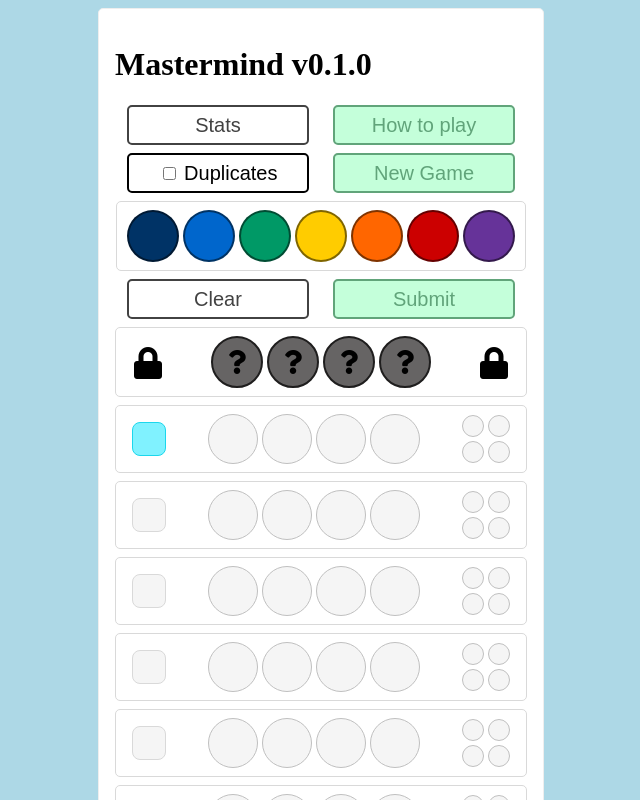
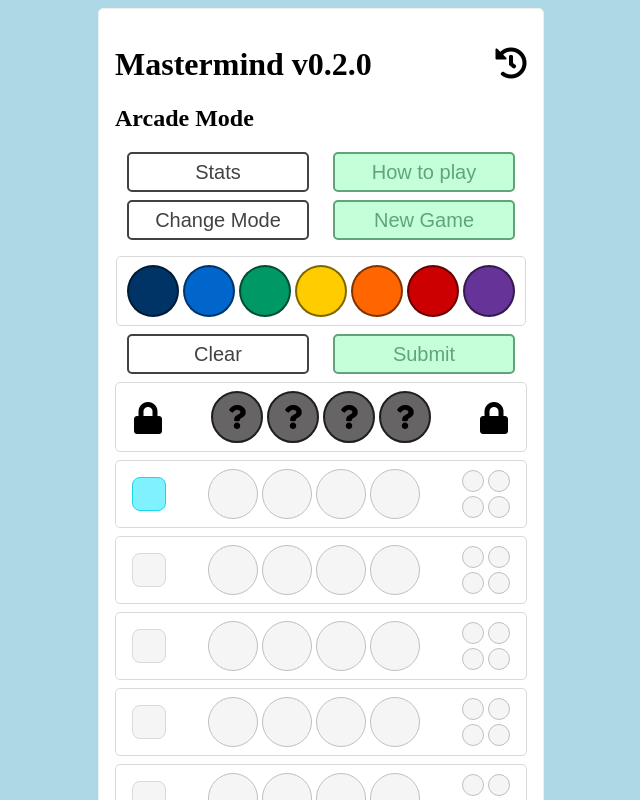
Before and after one commit to rick1e/mastermind-ng, an Angular app: page / in a window 1280 px wide. Shown: the top 800 px of the page, without its empty margins (319-959 px from the left). Built offline with nearby package versions, Linux system fonts and the light colour scheme.

Commit message:
Update to v0.2.0
Added change log
Added game mode button and modal
Removed duplicate checkbox

```diff
--- a/src/app/app.component.css
+++ b/src/app/app.component.css
@@ -18,6 +18,9 @@
     line-height: 24px;
     border-style: solid;
     border-radius: 5px;
+}
+.mode-button {
+  width: 242px;
 }
 
 .primary {
@@ -77,3 +80,24 @@ pre {
 .m-bot {
     margin-bottom: 8px;
 }
+
+.info {
+  display: inline-block;
+  float: right;
+  width: 32px;
+  height: 32px;
+  align-content: center;
+  text-align: center;
+}
+
+.info::before{
+  display: inline-block;
+  font-style: normal;
+  font-variant: normal;
+  text-rendering: auto;
+  -webkit-font-smoothing: antialiased;
+  font-family: "Font Awesome 5 Free";
+  font-weight: 900;
+  content: "\f1da";
+  font-size: 32px;
+}
--- a/src/app/app.component.html
+++ b/src/app/app.component.html
@@ -1,15 +1,13 @@
 <div class="container">
     <div>
       <div>
-        <h1>Mastermind v0.1.0</h1>
+        <h1>Mastermind v0.2.0 <div class="info" (click)="openModal('info')"></div></h1>
+        <h2>{{modeDisplayDict[currentMode]}} Mode</h2>
       </div>
       <div id="controls">
           <button class="secondary m-bot" (click)="openModal('stats')">Stats</button>
           <button class="primary m-bot" (click)="openModal('howTo')">How to play</button>
-          <label id="duplicates">
-            <input type="checkbox" (change)="isCheckedChange($event)" />
-            Duplicates
-          </label>
+          <button class="secondary m-bot" (click)="openModal('modes')">Change Mode</button>
           <button class="primary" (click)="onNewGameButtonClick()">New Game</button>
           <div id="control-container">
             <app-pip-display [pips]="possibleColours" (pipSelectionEvent)="handlePipSelectedEvent($event)"></app-pip-display>
@@ -47,4 +45,26 @@ NOTES
       <button class="primary" (click)="closeModal('stats')">Close</button>
     </div>
 
+    <div id="modes" [ngClass]="['modal', modalState['modes']]">
+      <h2>Select a game mode </h2>
+      <button class="secondary m-bot mode-button" (click)="selectArcadeMode()">Arcade (no duplicates)</button>
+      <button class="secondary m-bot mode-button" (click)="selectDuplicateMode()">Hard (with duplicates)</button>
+
+      <button class="primary" (click)="closeModal('modes')">Close</button>
+    </div>
+
+    <div id="info" [ngClass]="['modal', modalState['info']]">
+      <h2>Change Log</h2>
+      <pre>
+v0.2.0
+- added change log
+  so that you can see what newe things I added ;)
+- added a mode change button and modal
+- removed the duplicates button
+  that feature is now in the mode change button
+      </pre>
+
+      <button class="primary" (click)="closeModal('info')">Close</button>
+    </div>
+
 </div>
--- a/src/app/app.component.ts
+++ b/src/app/app.component.ts
@@ -8,7 +8,13 @@ import { Component,OnInit } from '@angular/core';
 export class AppComponent implements OnInit {
   title = 'mastermind-ng';
     isGameDone:boolean
-    isChecked:boolean
+    modeStringDuplicate = "duplicate"
+    modeStringArcade = "normal"
+    modeDisplayDict = {
+      "normal": "Arcade",
+      "duplicate": "Hard",
+    }
+    currentMode: string
     rounds: Round[]
     possibleColours: string[]
     numberOfRounds:number
@@ -24,8 +30,8 @@ export class AppComponent implements OnInit {
 
     constructor() {
       this.isGameDone = false
-      this.isChecked = false
       this.rounds = []
+      this.currentMode = this.modeStringArcade
       this.possibleColours = [
         'DarkBlue',
         'BrightBlue',
@@ -39,7 +45,9 @@ export class AppComponent implements OnInit {
       this.numberOfRounds = 10
       this.modalState = {
         howTo : "hide",
-        stats : "hide"
+        stats : "hide",
+        modes : "hide",
+        info : "hide"
       }
 
 
@@ -52,12 +60,20 @@ export class AppComponent implements OnInit {
 
     }
 
-    isCheckedChange(e){
+    selectArcadeMode(){
+      this.selectGameMode(this.modeStringArcade);
+    }
+
+    selectDuplicateMode(){
+      this.selectGameMode(this.modeStringDuplicate);
+    }
+
+    selectGameMode(mode){
       if (window.confirm("Changing this setting will start a new game. do you want to continue?")) {
-        this.isChecked = !this.isChecked
+        this.currentMode = mode;
         this.initializeGame();
+        this.closeModal('modes');
       }
-      e.target.checked = this.isChecked;
     }
 
     initializeGame(){
@@ -85,11 +101,12 @@ export class AppComponent implements OnInit {
     }
 
     generateSolution(colours,number){
-      if( this.isChecked ){
+      if( this.currentMode == this.modeStringDuplicate ) {
         return this.generateSolutionWithDuplicate(colours,number)
       }
-
-      return this.generateSolutionWithoutDuplicate(colours,number)
+      if( this.currentMode == this.modeStringArcade ) {
+        return this.generateSolutionWithoutDuplicate(colours, number)
+      }
     }
 
     generateSolutionWithoutDuplicate(colours,number){
@@ -302,11 +319,7 @@ export class AppComponent implements OnInit {
   }
 
   getCurrentMode(){
-    if( this.isChecked)
-    {
-      return "duplicates";
-    }
-    return "normal";
+    return this.currentMode;
   }
   openModal(id){
     console.log(id)
```
